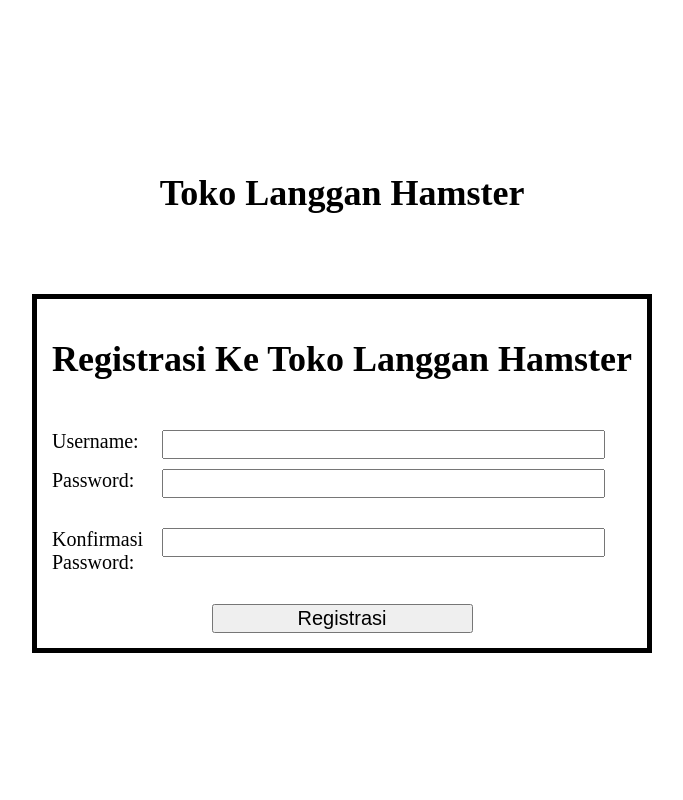
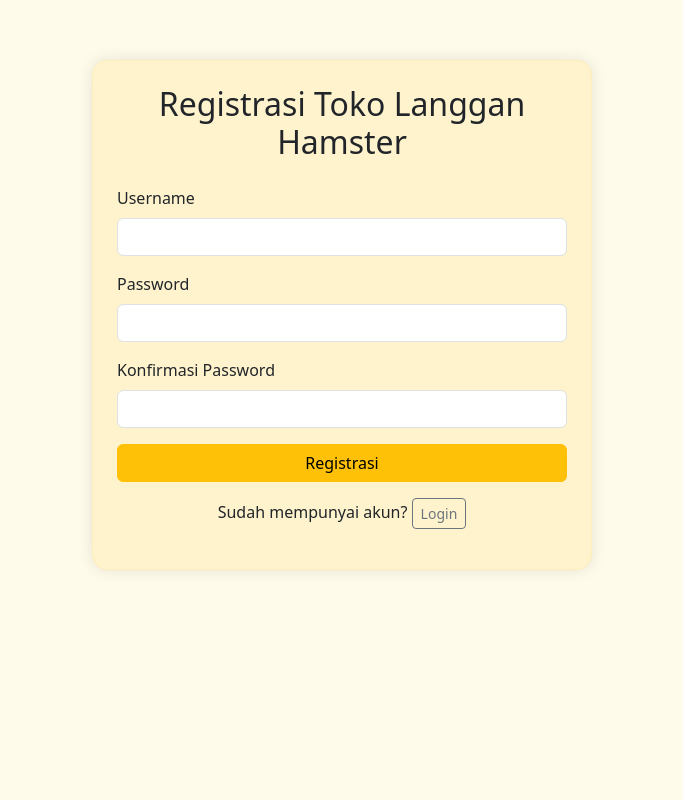
Before and after one commit to Vxwell/projek-hamster, a CodeIgniter 4 app: template app/Views/registrasipage.php in a window 1280 px wide. Shown: the whole page, without its empty margins (298-981 px from the left). Run offline with PHP 8.4 and a stand-in for CodeIgniter, Linux system fonts and the light colour scheme; the template is opened without the code that fills it, so the values that code supplies are empty; some libraries are stand-ins or nearby versions.

Commit message:
update halaman registrasipage dan loginpage

```diff
--- a/app/Views/registrasipage.php
+++ b/app/Views/registrasipage.php
@@ -1,48 +1,28 @@
 <!DOCTYPE html>
 <html lang="en">
 <head>
-    <title>Registrasi</title>
-
+    <title>Registrasi - Toko Langgan Hamster</title>
+    <link href="https://cdn.jsdelivr.net/npm/bootstrap@5.3.3/dist/css/bootstrap.min.css" rel="stylesheet">
     <style>
-        /* Agar body memenuhi seluruh tinggi layar dan menggunakan flexbox */
         body {
-            height: 100vh;
-            margin: 0;
-            display: flex;
-            flex-direction: column;     /* arah vertikal */
-            justify-content: center; /* horizontal center */
-            align-items: center;     /* vertikal center */
+            background-color: #fffbea;
         }
-        table{
-            border: 1px;
-            color: solid black;
-            border-collapse: collapse;
-            margin: auto; /* agar di tengah layar */
+        .card {
+            max-width: 500px;
+            margin: 60px auto;
+            border-radius: 15px;
+            box-shadow: 0 0 15px rgba(0,0,0,0.1);
+            background-color: #fff3cd;
+            border: 1px solid #ffeeba;
         }
-        td{
-            border: 5px solid black;
-            padding: 15px; /* agar tidak menabrak garis tabel  */
-        }
-        h1{
-            font-size: 36px;
-            text-align: center;
-            margin-bottom: 20px; /* Jarak antar elemen */
-        }
-        .align-label {
-            display: flex;
-            align-items: start;
-            margin-bottom: 10px;
-            gap: 10px; /* jarak antara label dan input */
-        }
-        label{
-            width: 100px;
+        .form-label {
+            font-weight: 500;
         }
     </style>
-
-    <script type="text/javascript">
+    <script>
         function cekPassword() {
-      var msg = document.getElementById('feedback');
-      var pwd = document.getElementById('pwd');
+            const msg = document.getElementById('feedback');
+            const pwd = document.getElementById('pwd');
             if (pwd.value.length < 6) {
                 msg.textContent = 'Password harus terdiri dari 6 karakter atau lebih';
             } else {
@@ -51,8 +31,8 @@
         }
 
         function cekPassword2() {
-      var msg = document.getElementById('feedback2');
-      var pwd2 = document.getElementById('pwd2');
+            const msg = document.getElementById('feedback2');
+            const pwd2 = document.getElementById('pwd2');
             if (pwd2.value.length < 6) {
                 msg.textContent = 'Password harus terdiri dari 6 karakter atau lebih';
             } else {
@@ -64,61 +44,55 @@
             const pwd = document.getElementById('pwd').value;
             const pwd2 = document.getElementById('pwd2').value;
 
-        if (pwd.length < 6) {
+            if (pwd.length < 6 || pwd2.length < 6) {
                 alert('Password harus terdiri dari 6 karakter atau lebih');
-            return false; // mencegah submit
+                return false;
             }
-        if (pwd2.length < 6) {
-            alert('Password harus terdiri dari 6 karakter atau lebih');
-            return false; // mencegah submit
-        }
-
             return true;
         }
-
     </script>
-
 </head>
 <body>
+<div class="container">
+    <div class="card p-4">
+
+        <h2 class="text-center mb-4">Registrasi Toko Langgan Hamster</h2>
+
         <?php if (session()->getFlashdata('error')): ?>
-        <script>
-            alert("<?= session()->getFlashdata('error') ?>");
-        </script>
+            <div class="alert alert-danger"> <?= session()->getFlashdata('error') ?> </div>
         <?php endif; ?>
 
-    <h1 style="margin-bottom: 80px;">Toko Langgan Hamster</h1>
+        <form method="post" action="/registrasi" onsubmit="return verifForm();">
 
-    <Form method="post" action="/registrasi" onsubmit="return verifForm();">
-        <table>
-            <tr>
-                <td>
-
-                    <h1 style="margin-bottom: 50px;">Registrasi Ke Toko Langgan Hamster</h1>
-                    <div class="align-label">
-                        <label for="user" style="font-size: 20px;">Username:</label>
-                        <input name="user" id="user" type="text" style="font-size: 20px; width: 75%;">
+            <div class="mb-3">
+                <label for="user" class="form-label">Username</label>
+                <input type="text" class="form-control" id="user" name="user" required>
             </div>
 
-                    <div class="align-label">
-                        <label for="pwd" style="font-size: 20px;">Password:</label>
-                        <input name="pwd" id="pwd" type="password" onkeypress="cekPassword();" style="font-size: 20px; width: 75%;">
-                    </div>
-                    <div id="feedback" style="color: red; font-style: italic; font-size: 16px; margin-left: 110px; margin-bottom: 30px;"></div>
-
-                    <div class="align-label">
-                        <label for="pwd2" style="font-size: 20px;">Konfirmasi Password:</label>
-                        <input name="pwd2" id="pwd2" type="password" onkeypress="cekPassword2();" style="font-size: 20px; width: 75%;">
-                    </div>
-                    <div id="feedback2" style="color: red; font-style: italic; font-size: 16px; margin-left: 110px; margin-bottom: 30px;"></div>
-
-                    <div style="text-align: center;">
-                        <input name="submit" type="submit" value="Registrasi" style="font-size: 20px; width: 45%;">
+            <div class="mb-3">
+                <label for="pwd" class="form-label">Password</label>
+                <input type="password" class="form-control" id="pwd" name="pwd" onkeyup="cekPassword();" required>
+                <div id="feedback" class="form-text text-danger"></div>
             </div>
 
-                </td>
-            </tr>
-        </table>
+            <div class="mb-3">
+                <label for="pwd2" class="form-label">Konfirmasi Password</label>
+                <input type="password" class="form-control" id="pwd2" name="pwd2" onkeyup="cekPassword2();" required>
+                <div id="feedback2" class="form-text text-danger"></div>
+            </div>
+
+            <div class="d-grid mb-3">
+                <button type="submit" class="btn btn-warning">Registrasi</button>
+            </div>
+
+            <div class="text-center">
+                <p>Sudah mempunyai akun? <a href="/login" class="btn btn-outline-secondary btn-sm">Login</a></p>
+            </div>
+
         </form>
 
+    </div>
+</div>
+<script src="https://cdn.jsdelivr.net/npm/bootstrap@5.3.3/dist/js/bootstrap.bundle.min.js"></script>
 </body>
 </html>
```
Also changed, not shown: app/Views/loginpage.php (+50 -54 lines). Lines whose indentation alone changed are shown as unchanged.
